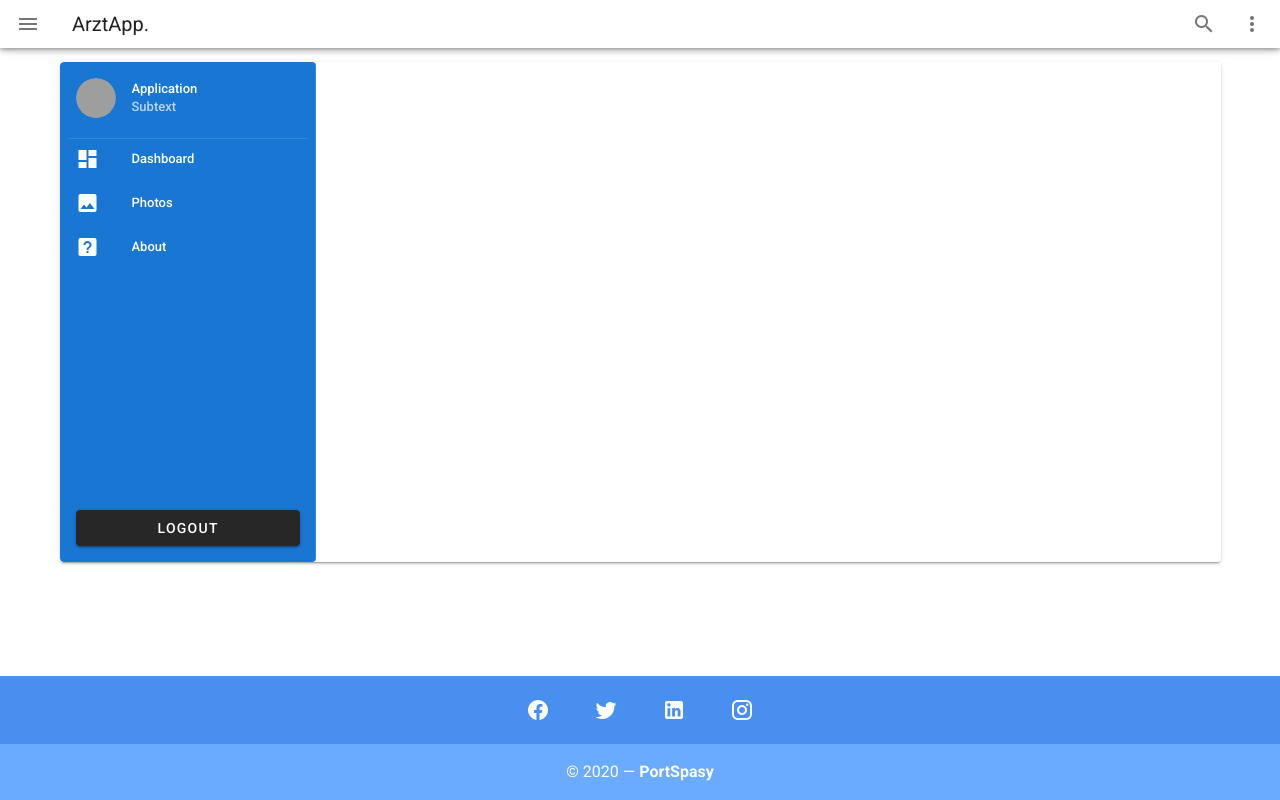
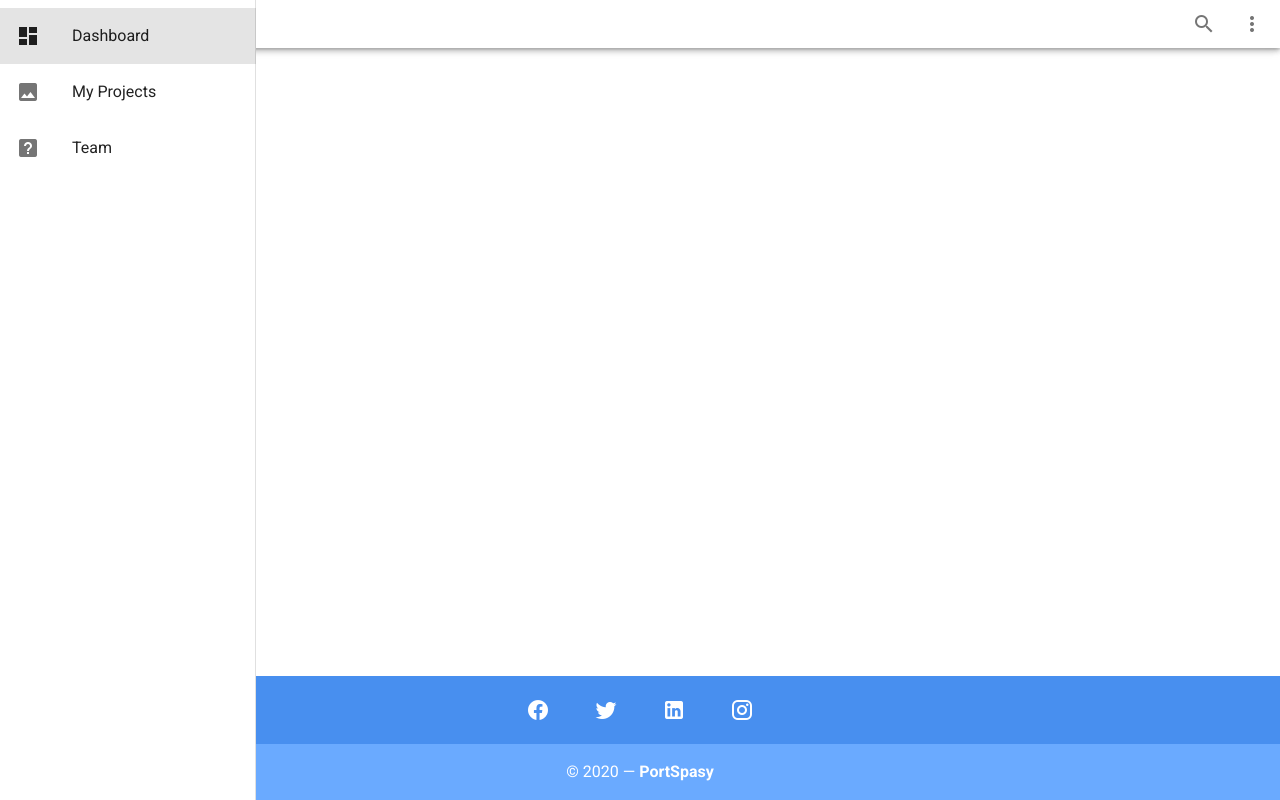
Before and after one commit to portspasy/VueJs-Vuetify-Project, a Vue app: page / in a window 1280 px wide. Both pictures are taken after a click on the button 28 px from the left and 24 px from the top of the page. Built offline with nearby package versions, Linux system fonts and the light colour scheme; grey boxes are pictures that could not be loaded.

Commit message:
make changes and adding route to our project

```diff
--- a/src/components/Navbar.vue
+++ b/src/components/Navbar.vue
@@ -1,23 +1,45 @@
 <template>
    <v-card color="grey lighten-4" flat height="50px" tile>
       <v-toolbar dense>
-      <v-app-bar-nav-icon></v-app-bar-nav-icon>
-
+         <v-app-bar-nav-icon  @click.stop="drawer = !drawer"></v-app-bar-nav-icon>
          <v-toolbar-title>ArztApp.</v-toolbar-title>
-
          <v-spacer></v-spacer>
-
          <v-btn icon>
             <v-icon>mdi-magnify</v-icon>
          </v-btn>
-
          <v-btn icon>
             <v-icon>mdi-dots-vertical</v-icon>
          </v-btn>
       </v-toolbar>
+
+      <v-navigation-drawer app v-model="drawer">
+        <v-list>
+         <v-list-item v-for="item in items" :key="item.title" link router :to="item.route">
+            <v-list-item-icon>
+               <v-icon>{{ item.icon }}</v-icon>
+            </v-list-item-icon>
+            <v-list-item-content>
+               <v-list-item-title>{{ item.title }}</v-list-item-title>
+            </v-list-item-content>
+         </v-list-item>
+         </v-list>
+      </v-navigation-drawer>
+
    </v-card>
 </template>
 
+
 <script>
-export default {};
+   export default {
+     data() {
+       return {
+         drawer: false,
+         items: [
+           { title: "Dashboard", icon: "mdi-view-dashboard", route: "/"},
+           { title: "My Projects", icon: "mdi-image", route: "/projects" },
+           { title: "Team", icon: "mdi-help-box", route: "/team" },
+         ],
+       };
+     },
+   };
 </script>
--- a/src/views/Home.vue
+++ b/src/views/Home.vue
@@ -1,68 +1,3 @@
 <template>
-  <v-container>
-    <v-card height="500" class="overflow-hidden">
-      <v-navigation-drawer
-        v-model="drawer"
-        :color="color"
-        :expand-on-hover="expandOnHover"
-        :mini-variant="miniVariant"
-        :right="right"
-        :permanent="permanent"
-        absolute
-        dark
-      >
-        <v-list dense nav class="py-0">
-          <v-list-item two-line :class="miniVariant && 'px-0'">
-            <v-list-item-avatar>
-              <img src="https://randomuser.me/api/portraits/men/81.jpg" />
-            </v-list-item-avatar>
-
-            <v-list-item-content>
-              <v-list-item-title>Application</v-list-item-title>
-              <v-list-item-subtitle>Subtext</v-list-item-subtitle>
-            </v-list-item-content>
-          </v-list-item>
-
-          <v-divider></v-divider>
-
-          <v-list-item v-for="item in items" :key="item.title" link>
-            <v-list-item-icon>
-              <v-icon>{{ item.icon }}</v-icon>
-            </v-list-item-icon>
-
-            <v-list-item-content>
-              <v-list-item-title>{{ item.title }}</v-list-item-title>
-            </v-list-item-content>
-          </v-list-item>
-        </v-list>
-
-        <template v-slot:append>
-          <div class="pa-4">
-            <v-btn block >Logout</v-btn>
-          </div>
-        </template>
-      </v-navigation-drawer>
-    </v-card>
-  </v-container>
+  <v-container> </v-container>
 </template>
-
-<script>
-export default {
-  data() {
-    return {
-      drawer: true,
-      items: [
-        { title: "Dashboard", icon: "mdi-view-dashboard" },
-        { title: "Photos", icon: "mdi-image" },
-        { title: "About", icon: "mdi-help-box" },
-      ],
-      color: "primary",
-      right: false,
-      permanent: true,
-      miniVariant: false,
-      expandOnHover: false,
-      background: true,
-    };
-  },
-};
-</script>
```
Also changed, not shown: 1 other file (tests, documents, lock files or other folders). Lines whose indentation alone changed are shown as unchanged.
